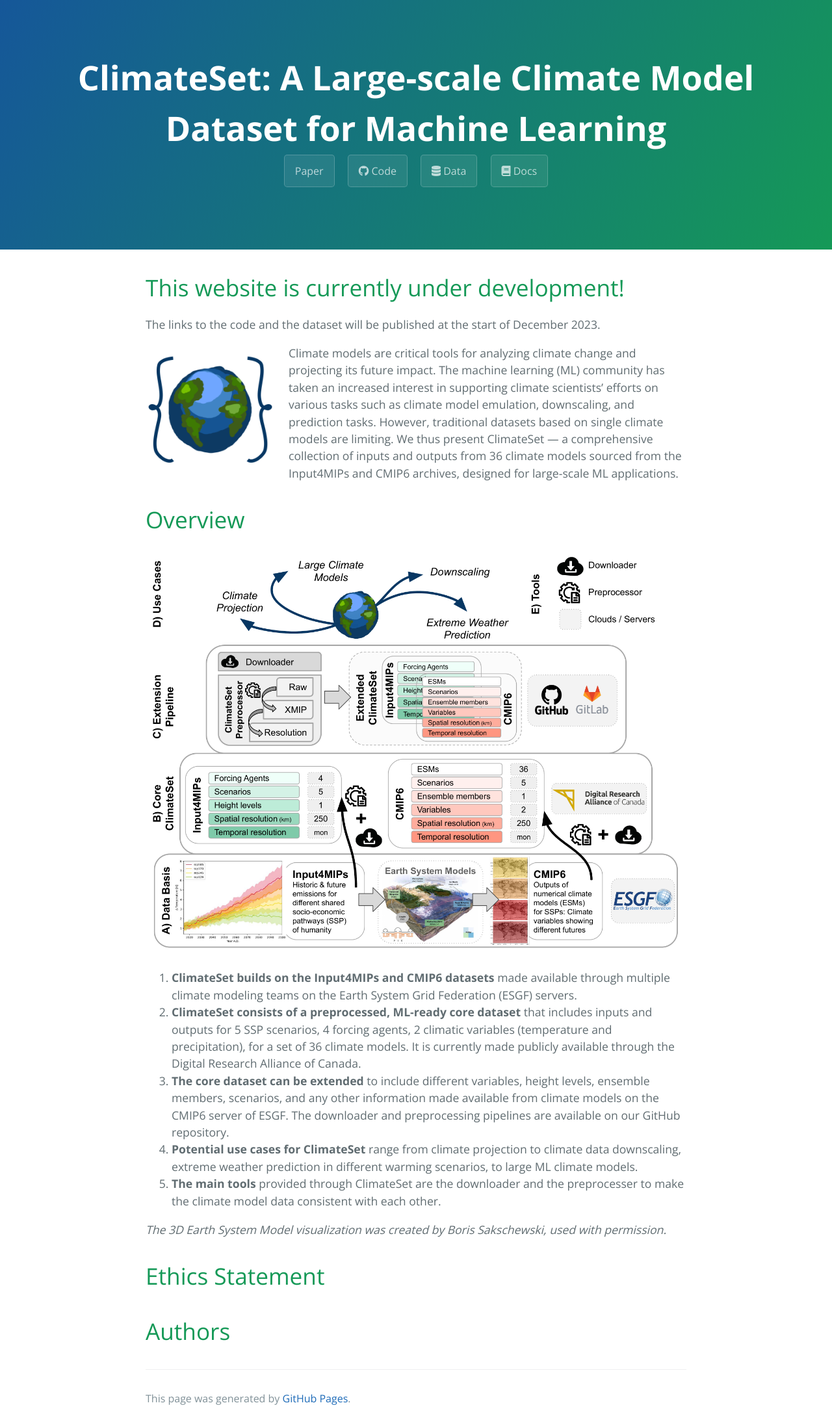
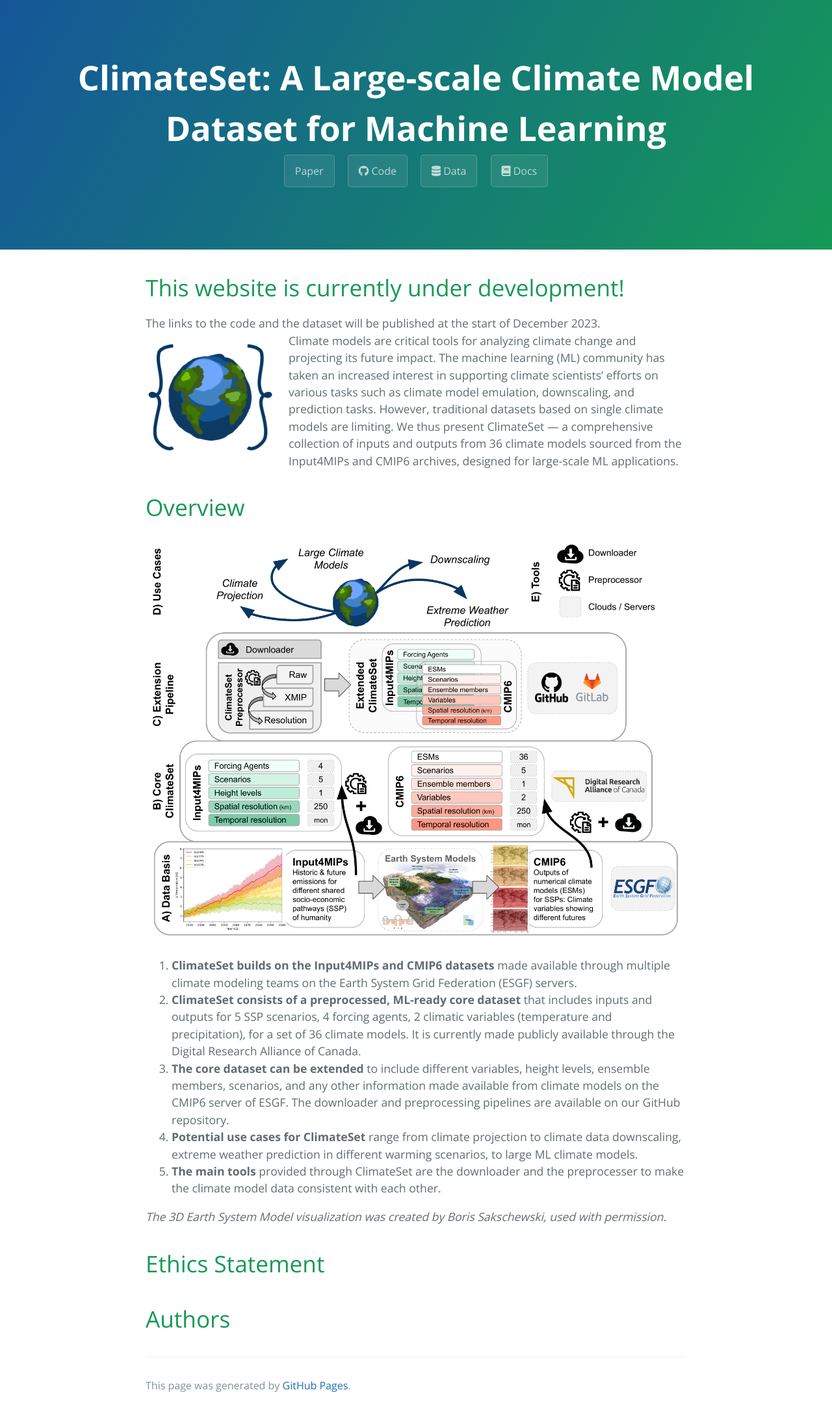
Before and after one commit to climateset/climateset.github.io, a Jekyll site: the page built from index.md, in a window 1280 px wide. Shown: the whole page at 65% size. Built offline with Jekyll 4.4.1, drawn with Linux system fonts in a browser that asks for light colours; nearby versions of some CDN libraries; a style sheet for code colours, icons or effects is not loaded.

Commit message:
Update index.md

```diff
--- a/index.md
+++ b/index.md
@@ -1,8 +1,11 @@
 ---
 layout: default
 ---
-# This website is currently under development!
-The links to the code and the dataset will be published at the start of December 2023.
+
+<h1>This website is currently under development!</h1>
+<div>
+    The links to the code and the dataset will be published at the start of December 2023.
+</div>
 
 <div style="display: flex; align-items: flex-start;">
   <img src="climateset_icon.png" alt="ClimateSet Icon" style="height: 200px; margin-right: 20px;" />
```
